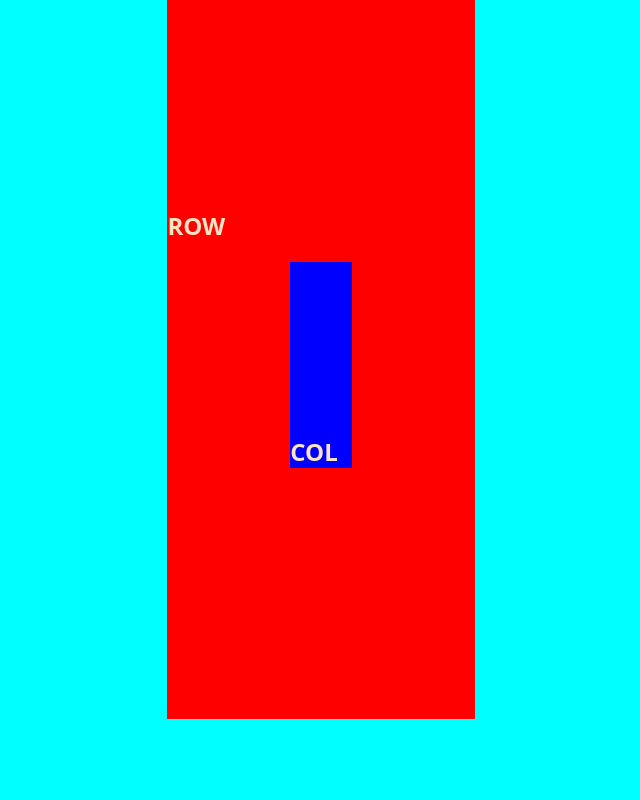
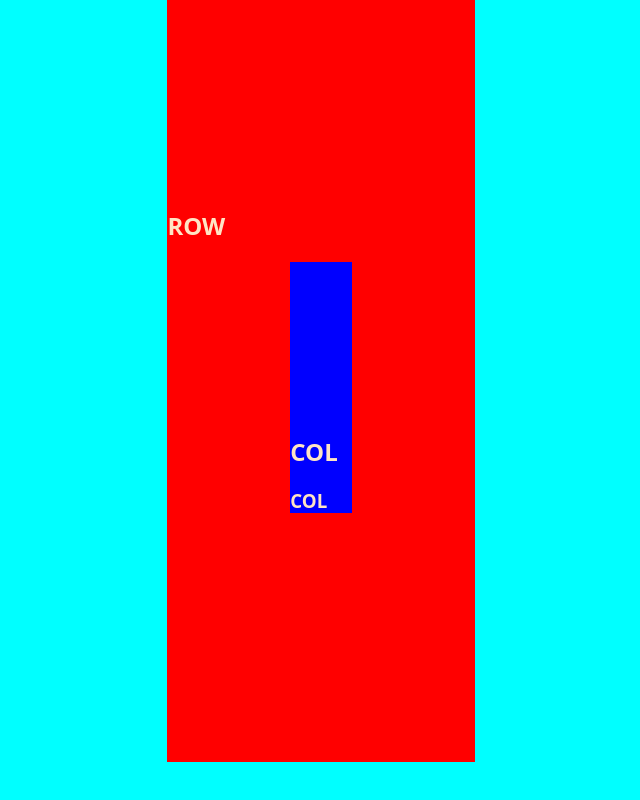
Before and after one commit to RobinsonOrmeno/rapidosjs, a plain HTML site: page estios.html in a window 1280 px wide. Shown: the part 451-1251 px from the top of the page, without its empty margins (319-959 px from the left). Drawn offline with Linux system fonts and the light colour scheme.

Commit message:
agrega nuevo coldesc

```diff
--- a/estios.html
+++ b/estios.html
@@ -13,6 +13,7 @@
        <h2> ROW</h2>
         <div id="div-col" class="color">
                  <h2> COL</h2>
+                 <h3>COL</h3>
     </div>
 </body>
 </html>
```
